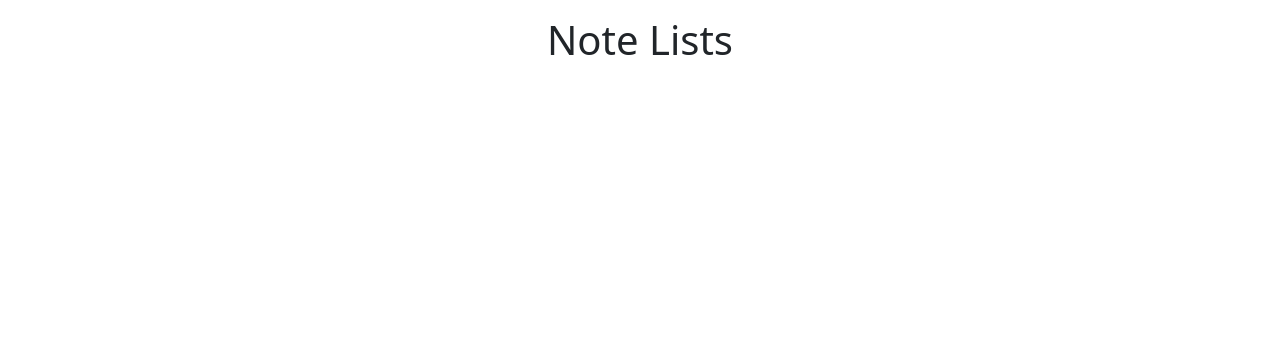
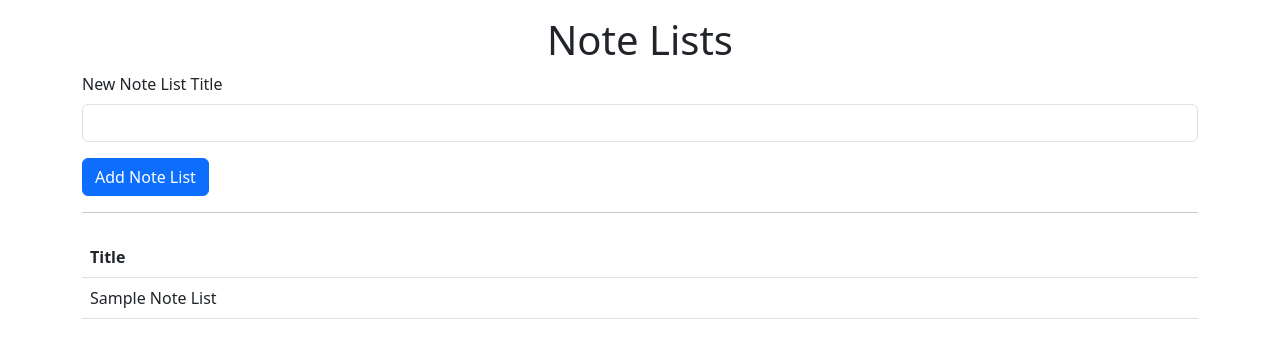
Before and after one commit to jakobrobert/openai-experiments, a Django app: a page that uses note_lists/templates/note_lists.html in a window 1280 px wide. Shown: the top 358 px of the page. Run offline with Django 5.2, Linux system fonts and the light colour scheme.

Commit message:
Add content to note_lists.html

```diff
--- a/note_lists/templates/note_lists.html
+++ b/note_lists/templates/note_lists.html
@@ -9,6 +9,31 @@
 <body>
     <div class="container mt-3">
         <h1 class="text-center">Note Lists</h1>
+
+        <form action="{% url 'add_note_list' %}" method="post">
+            {% csrf_token %}
+            <div class="mb-3">
+                <label class="form-label" for="title" >New Note List Title</label>
+                <input type="text" class="form-control" id="title" name="title" required>
+            </div>
+            <button type="submit" class="btn btn-primary">Add Note List</button>
+        </form>
+
+        <hr>
+
+        <table class="table mt-4">
+            <thead>
+                <tr>
+                    <th scope="col">Title</th>
+                </tr>
+            </thead>
+            <tbody>
+                <!-- TODO Render actual note lists here -->
+                <tr>
+                    <td>Sample Note List</td>
+                </tr>
+            </tbody>
+        </table>
     </div>
 
     <!-- Bootstrap JS -->
--- a/note_lists/urls.py
+++ b/note_lists/urls.py
@@ -4,4 +4,5 @@ from . import views
 
 urlpatterns = [
     path('', views.note_lists, name='note_lists'),
+    path('add/', views.add_note_list, name="add_note_list")
 ]
--- a/note_lists/views.py
+++ b/note_lists/views.py
@@ -3,3 +3,7 @@ from django.shortcuts import render
 
 def note_lists(request):
     return render(request, 'note_lists.html')
+
+
+def add_note_list(request):
+    pass
```
